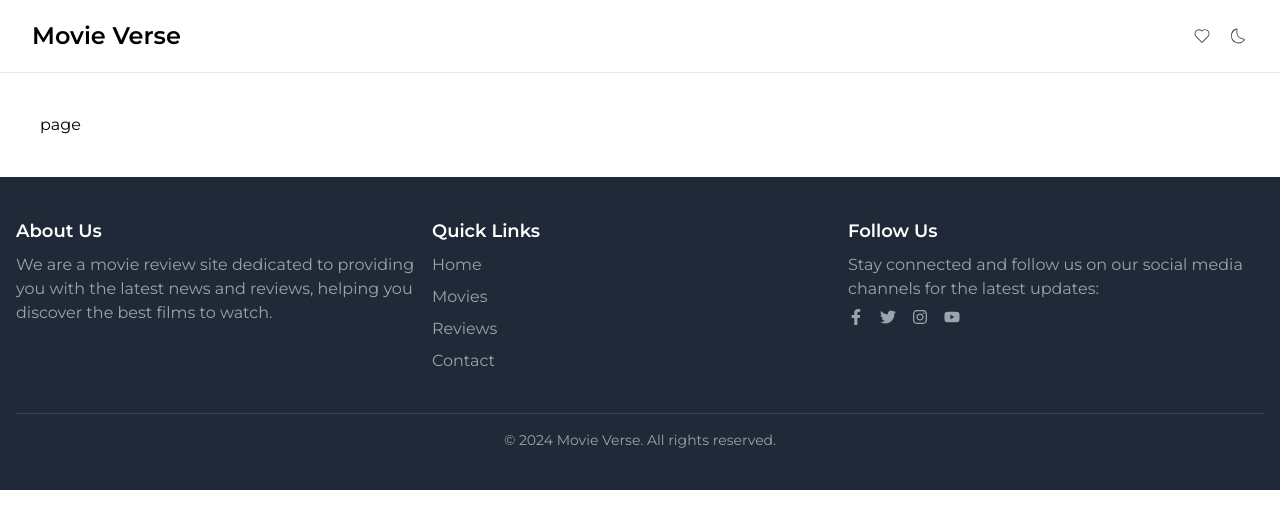
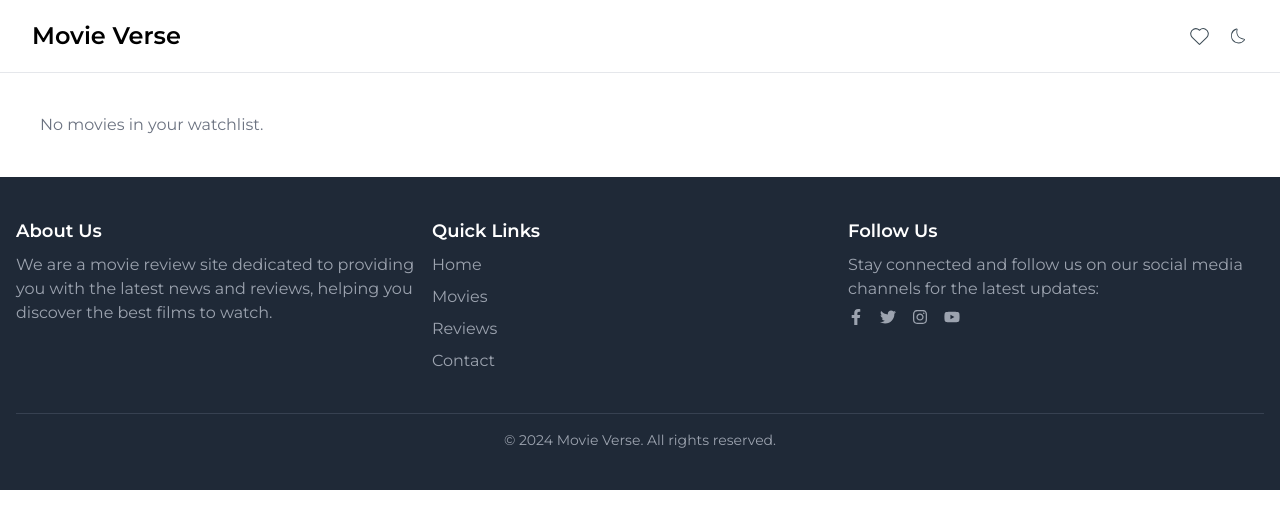
Before and after one commit to mdsajalali/movie-verse, a Next.js app: page /watchlist in a window 1280 px wide. Shown: the top 528 px of the page. Built offline with nearby package versions, Linux system fonts and the light colour scheme.

Commit message:
add: remove | add | watchlist

```diff
--- a/package.json
+++ b/package.json
@@ -12,7 +12,9 @@
     "next": "14.2.16",
     "react": "^18",
     "react-dom": "^18",
-    "react-icons": "^5.3.0"
+    "react-hot-toast": "^2.4.1",
+    "react-icons": "^5.3.0",
+    "zustand": "^5.0.0"
   },
   "devDependencies": {
     "@types/node": "^20",
--- a/src/app/movies/[id]/page.tsx
+++ b/src/app/movies/[id]/page.tsx
@@ -1,12 +1,40 @@
 "use client";
 
-import React from "react";
 import useMovieFetch from "@/hooks/useMovieFetch";
 import useCastFetch from "@/hooks/useCastFetch";
 import Image from "next/image";
 import useRecommendationFetch from "@/hooks/useRecommendationFetch";
 import Link from "next/link";
-import { FaPlus } from "react-icons/fa";
+import { FaMinus, FaPlus } from "react-icons/fa";
+import useWatchlist from "@/store/useWatchlist";
+import toast, { Toaster } from "react-hot-toast";
+
+interface Genre {
+  id: number;
+  name: string;
+}
+
+interface Movie {
+  id: number;
+  title: string;
+  overview: string;
+  poster_path: string | null;
+  release_date: string;
+  genres: Genre[];
+}
+
+interface Cast {
+  id: number;
+  name: string;
+  character: string;
+  profile_path: string | null;
+}
+
+interface Recommendation {
+  id: number;
+  title: string;
+  poster_path: string | null;
+}
 
 interface PageProps {
   params: {
@@ -16,13 +44,34 @@ interface PageProps {
 
 const Page: React.FC<PageProps> = ({ params }) => {
   const movieId = Number(params.id);
-  const movie = useMovieFetch(movieId);
-  const castData = useCastFetch(movieId);
-  const recommendationData = useRecommendationFetch(movieId);
+  const movie = useMovieFetch(movieId) as Movie;
+  const castData = useCastFetch(movieId) as { cast: Cast[] };
+  const recommendationData = useRecommendationFetch(movieId) as {
+    results: Recommendation[];
+  };
+
   const posterUrl = `https://image.tmdb.org/t/p/w500${movie?.poster_path}`;
+  const watchlist = useWatchlist((state) => state.watchlist);
+  const addToWatchlist = useWatchlist((state) => state.addToWatchlist);
+  const removeFromWatchlist = useWatchlist(
+    (state) => state.removeFromWatchlist
+  );
+
+  const alreadyInWatchlist = watchlist.some((movId) => movId === movieId);
+
+  const handleClick = () => {
+    if (alreadyInWatchlist) {
+      removeFromWatchlist(movie.id);
+      toast.success("Removed from watchlist!!");
+    } else {
+      addToWatchlist(movie.id);
+      toast.success("Added to watchlist!!");
+    }
+  };
 
   return (
     <div className="max-w-[1328px] w-full mx-auto px-2 sm:px-4 md:px-6 lg:px-8 xl:px-10 py-10">
+      <Toaster position="top-center" reverseOrder={false} />
       <div className="flex items-center gap-5">
         <div>
           {movie?.poster_path && (
@@ -55,9 +104,20 @@ const Page: React.FC<PageProps> = ({ params }) => {
           <p className="mt-2 text-gray-500">
             Release Date: {movie?.release_date}
           </p>
-          <button className="flex items-center bg-blue-500 my-5 text-white font-semibold py-2 px-4 rounded-lg shadow-md hover:bg-blue-600 transition duration-300">
-            <FaPlus className="mr-2" />
-            Add to List
+          <button
+            onClick={handleClick}
+            className={`flex items-center my-5 text-white font-semibold py-2 px-4 rounded-lg shadow-md transition duration-300 ${
+              alreadyInWatchlist
+                ? "bg-red-400"
+                : "bg-blue-500 hover:bg-blue-600"
+            }`}
+          >
+            {!alreadyInWatchlist ? (
+              <FaPlus className="mr-2" />
+            ) : (
+              <FaMinus className="mr-2" />
+            )}
+            {alreadyInWatchlist ? "Remove from Watchlist" : "Add to Watchlist"}
           </button>
         </div>
       </div>
--- a/src/app/watchlist/page.tsx
+++ b/src/app/watchlist/page.tsx
@@ -1,10 +1,41 @@
+"use client";
 
-const page = () => {
+import useWatchlist from "@/store/useWatchlist";
+import { toast, Toaster } from "react-hot-toast";
+import WatchListCard from "@/components/WatchListCard";
+
+const Page: React.FC = () => {
+  const watchlist = useWatchlist((state) => state.watchlist);
+  const removeFromWatchlist = useWatchlist(
+    (state) => state.removeFromWatchlist
+  );
+
+  const handleDelete = (movieId: number) => {
+    console.log(`Attempting to delete movie with ID: ${movieId}`);
+    removeFromWatchlist(movieId);
+    toast.success(`Deleted from watchlist!`);
+  };
+
   return (
-    <div className="max-w-[1328px] w-full mx-auto px-2 sm:px-4 md:px-6 lg:px-8 xl:px-10 py-10">
-      page
-    </div>
+    <>
+      <Toaster position="top-center" reverseOrder={false} />
+      <div className="max-w-[1328px] w-full mx-auto px-2 sm:px-4 md:px-6 lg:px-8 xl:px-10 py-10">
+        {watchlist.length > 0 ? (
+          watchlist.map((movieId, index) => (
+            <WatchListCard
+              key={index}
+              movie={movieId}
+              handleDelete={handleDelete}
+              watchlist={watchlist}
+              index={index}
+            />
+          ))
+        ) : (
+          <p className="text-gray-500">No movies in your watchlist.</p>
+        )}
+      </div>
+    </>
   );
-}
+};
 
-export default page
+export default Page;
--- /dev/null
+++ b/src/components/WatchListCard.tsx
@@ -0,0 +1,53 @@
+import useMovieFetch from "@/hooks/useMovieFetch";
+import Image from "next/image";
+import { FaTrash } from "react-icons/fa";
+
+interface WatchListCardProps {
+  movie: number;
+  handleDelete: (movieId: number) => void;
+  watchlist: number[];
+  index: number;
+}
+
+const WatchListCard: React.FC<WatchListCardProps> = ({
+  movie,
+  handleDelete,
+  watchlist,
+  index,
+}) => {
+  const movieData = useMovieFetch(movie);
+
+  return (
+    <div
+      key={watchlist[index]}
+      className="mb-10 flex items-center justify-between gap-5 bg-white p-4 rounded-lg shadow-md"
+    >
+      <div className="flex items-center gap-5">
+        {movieData?.poster_path && (
+          <Image
+            src={`https://image.tmdb.org/t/p/w500${movieData.poster_path}`}
+            alt={`${movieData?.title} Poster`}
+            width={100}
+            height={150}
+            className="rounded-lg"
+            layout="intrinsic"
+          />
+        )}
+        <div>
+          <h1 className="text-2xl font-bold mt-4">{movieData?.title}</h1>
+          <p className="mt-2 text-gray-500">
+            Release Date: {movieData?.release_date}
+          </p>
+        </div>
+      </div>
+      <button
+        onClick={() => handleDelete(watchlist[index])}
+        className="text-red-500 hover:text-red-700 focus:outline-none"
+      >
+        <FaTrash size={20} />
+      </button>
+    </div>
+  );
+};
+
+export default WatchListCard;
--- a/src/pages/Navbar.tsx
+++ b/src/pages/Navbar.tsx
@@ -1,11 +1,13 @@
 "use client";
 
+import useWatchlist from "@/store/useWatchlist";
 import Link from "next/link";
 import React, { useEffect, useState } from "react";
 import { CiDark, CiHeart, CiLight } from "react-icons/ci";
 
 const Navbar = () => {
   const [isDarkMode, setIsDarkMode] = useState(false);
+  const watchlist = useWatchlist((state) => state.watchlist);
 
   useEffect(() => {
     const savedTheme = localStorage.getItem("theme");
@@ -40,9 +42,18 @@ const Navbar = () => {
           </Link>
 
           <div className="flex items-center gap-2 md:gap-4">
-            <Link href="/watchlist">
-              <CiHeart size={20} className="cursor-pointer text-[#3D4C56]" />
+            <Link
+              href="/watchlist"
+              className="relative flex justify-center items-center"
+            >
+              <CiHeart size={25} className="cursor-pointer text-[#3D4C56]" />
+              {watchlist.length > 0 && (
+                <span className="absolute -top-1 -right-1 bg-red-500 text-white text-[10px] font-bold rounded-full w-[17px] h-[17px] flex items-center justify-center">
+                  {watchlist.length}
+                </span>
+              )}
             </Link>
+
             <div onClick={toggleTheme} className="cursor-pointer">
               {isDarkMode ? (
                 <CiLight size={20} className="text-[#3D4C56]" />
--- /dev/null
+++ b/src/store/useWatchlist.ts
@@ -0,0 +1,38 @@
+import { create } from "zustand";
+
+interface WatchlistState {
+  watchlist: number[];
+  addToWatchlist: (movieId: number) => void;
+  removeFromWatchlist: (movieId: number) => void;
+}
+
+const useWatchlist = create<WatchlistState>((set) => {
+  const initialWatchlist: number[] =
+    typeof window !== "undefined"
+      ? JSON.parse(localStorage.getItem("watchlist") || "[]") || []
+      : [];
+
+  return {
+    watchlist: initialWatchlist,
+    addToWatchlist: (movieId) => {
+      set((state) => {
+        const newWatchlist = [...state.watchlist, movieId];
+        if (typeof window !== "undefined") {
+          localStorage.setItem("watchlist", JSON.stringify(newWatchlist));
+        }
+        return { watchlist: newWatchlist };
+      });
+    },
+    removeFromWatchlist: (movieId) => {
+      set((state) => {
+        const newWatchlist = state.watchlist.filter((id) => id !== movieId);
+        if (typeof window !== "undefined") {
+          localStorage.setItem("watchlist", JSON.stringify(newWatchlist));
+        }
+        return { watchlist: newWatchlist };
+      });
+    },
+  };
+});
+
+export default useWatchlist;
```
Also changed, not shown: 1 other file (tests, documents, lock files or other folders).
